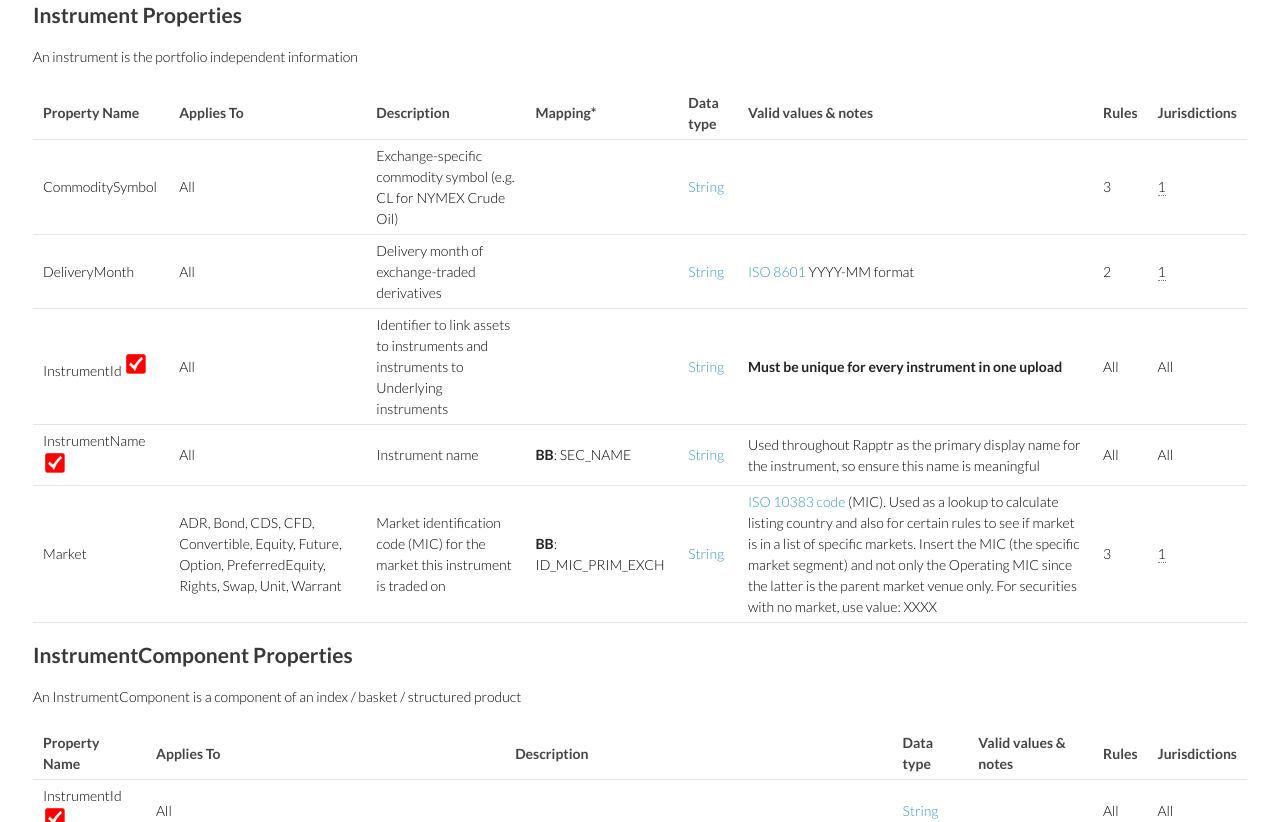
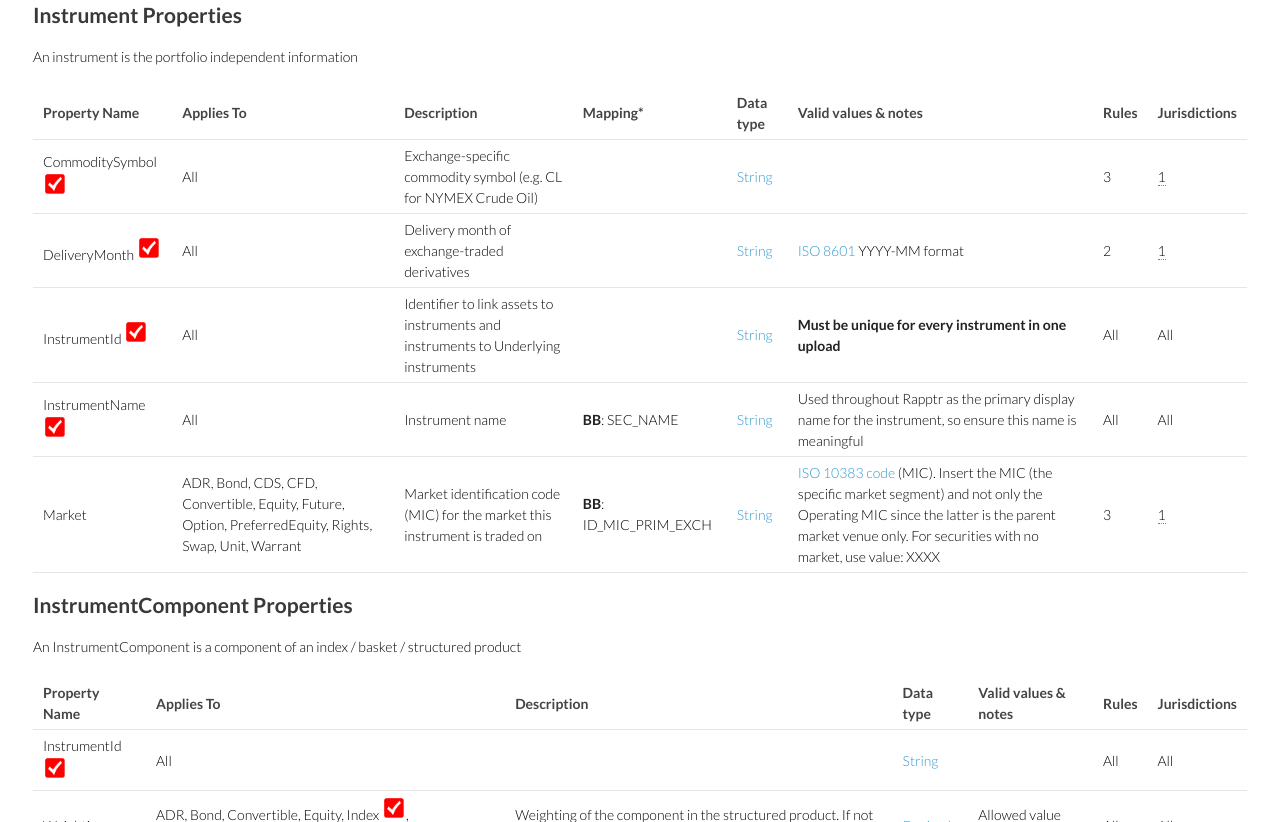
Before and after one commit to iagomartinez/fundapps.github.io, a plain HTML site: page positionlimitsProperties.html in a window 1280 px wide. Shown: the part 719-1541 px from the top of the page. Drawn offline with Linux system fonts and the light colour scheme.

Commit message:
Updates to mandatory properties

```diff
--- a/positionlimitsProperties.html
+++ b/positionlimitsProperties.html
@@ -94,7 +94,7 @@
             </thead>
             <tbody>
                     <tr>
-                        <td>CommoditySymbol </td>
+                        <td>CommoditySymbol <img src="/img/required.png" title='Required for file validation to pass' alt="required" /></td>
                         <td>
                                 All
                         </td>
@@ -107,7 +107,7 @@
                         </td>
                     </tr>
                     <tr>
-                        <td>DeliveryMonth </td>
+                        <td>DeliveryMonth <img src="/img/required.png" title='Required for file validation to pass' alt="required" /></td>
                         <td>
                                 All
                         </td>
@@ -151,7 +151,7 @@
 ADR, Bond, CDS, CFD, Convertible, Equity, Future, Option, PreferredEquity, Rights, Swap, Unit, Warrant                        </td>
                         <td>Market identification code (MIC) for the market this instrument is traded on</td>
  <td><strong>BB</strong>: ID_MIC_PRIM_EXCH</td>                         <td><a href="https://github.com/fundapps/api-examples#data-types">String</a></td>
-                        <td><a href="http://www.iso15022.org/mic/homepagemic.htm" target="_blank">ISO 10383 code</a> (MIC). Used as a lookup to calculate listing country and also for certain rules to see if market is in a list of specific markets. Insert the MIC (the specific market segment) and not only the Operating MIC since the latter is the parent market venue only. For securities with no market, use value: XXXX</td>
+                        <td><a href="http://www.iso15022.org/mic/homepagemic.htm" target="_blank">ISO 10383 code</a> (MIC). Insert the MIC (the specific market segment) and not only the Operating MIC since the latter is the parent market venue only. For securities with no market, use value: XXXX</td>
                         <td>3</td>
                         <td>
                                 <span style="border-bottom: 1px dotted grey; cursor: pointer" title="US">1</span>
```
